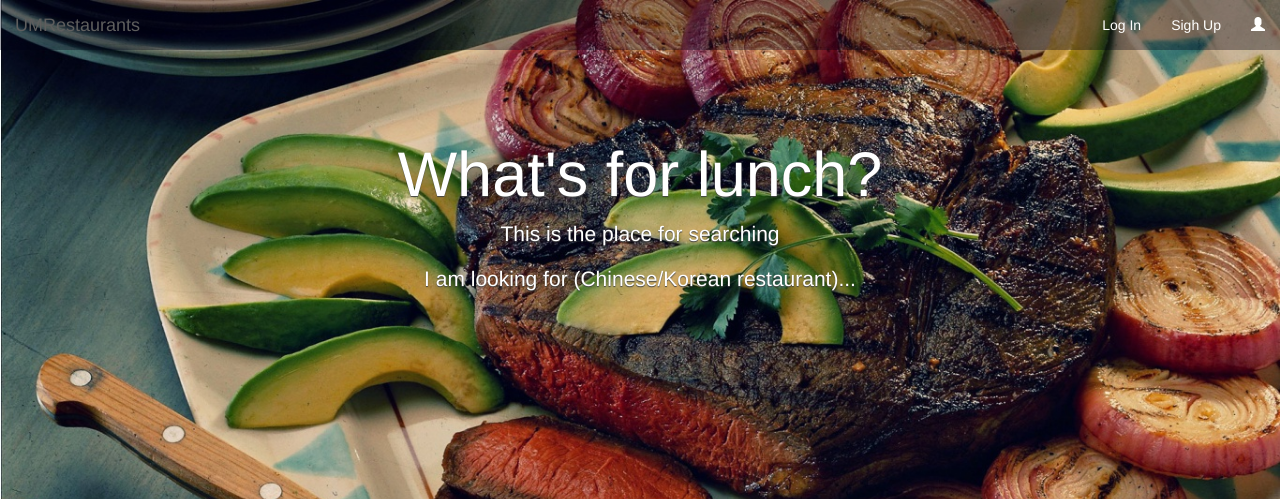
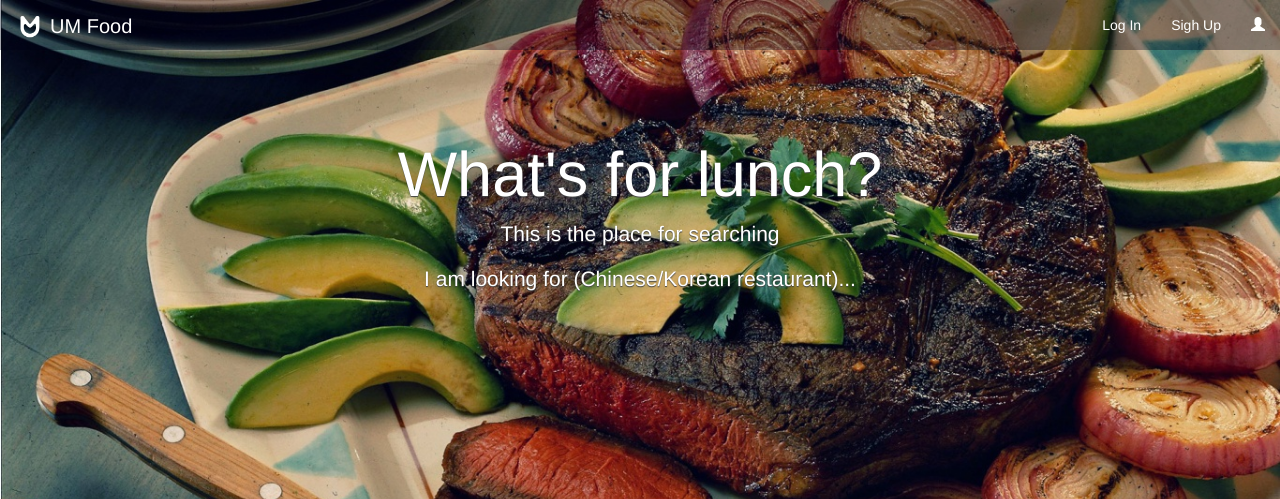
Before and after one commit to amyguobunny/TeamProject, a PHP site: page / in a window 1280 px wide. Shown: the top 499 px of the page. Run offline with PHP 8.4, Linux system fonts and the light colour scheme; some libraries are stand-ins or nearby versions.

Commit message:
logo and navigation
put logo on it, and the color of the logo and the font change between
different version of the screen.

```diff
--- a/css/style.css
+++ b/css/style.css
@@ -11,8 +11,29 @@
               text-shadow: #444 0 2px 2px;
               height:100%;
   }
+
   #nav{
        position: absolute;
+  }
+
+  #logo1{
+    width: 30px;
+    height: 30px;
+    margin-top: -5px;
+    display: inline-block;
+  }
+  #logo2{
+    width: 30px;
+    height: 30px;
+    margin-top: -5px;
+    display: none;
+  }
+
+  #UMRestaurantHeading{
+    display: inline-block;
+    font-size: 20px;
+    margin-top: 0;
+    color: #5a5a5a;
   }
 
 }
@@ -52,5 +73,24 @@
     color: white;
   }
 
+  #logo1{
+    width: 30px;
+    height: 30px;
+    margin-top: -5px;
+    display: none;
+  }
+  #logo2{
+    width: 30px;
+    height: 30px;
+    margin-top: -5px;
+    display: inline-block;
+  }
+
+  #UMRestaurantHeading{
+    display: inline-block;
+    font-size: 20px;
+    margin-top: 0;
+    color: white;
+  }
 
 }
--- a/index.html
+++ b/index.html
@@ -22,7 +22,11 @@
           <span class="icon-bar"></span>
           <span class="icon-bar"></span>
         </button>
-        <a class="navbar-brand" href=" ">UMRestaurants</a>
+        <a class="navbar-brand" href=" ">
+          <img id="logo1" src="img/logo1.png" />
+          <img id="logo2" src="img/logo2.png" />
+          <h1 id="UMRestaurantHeading">UM Food</h1>
+        </a>
       </div>
 
 
```
Also changed, not shown: img/Logo.png (deleted), img/logo1.png (added), img/logo2.png (added), 1 other file.
